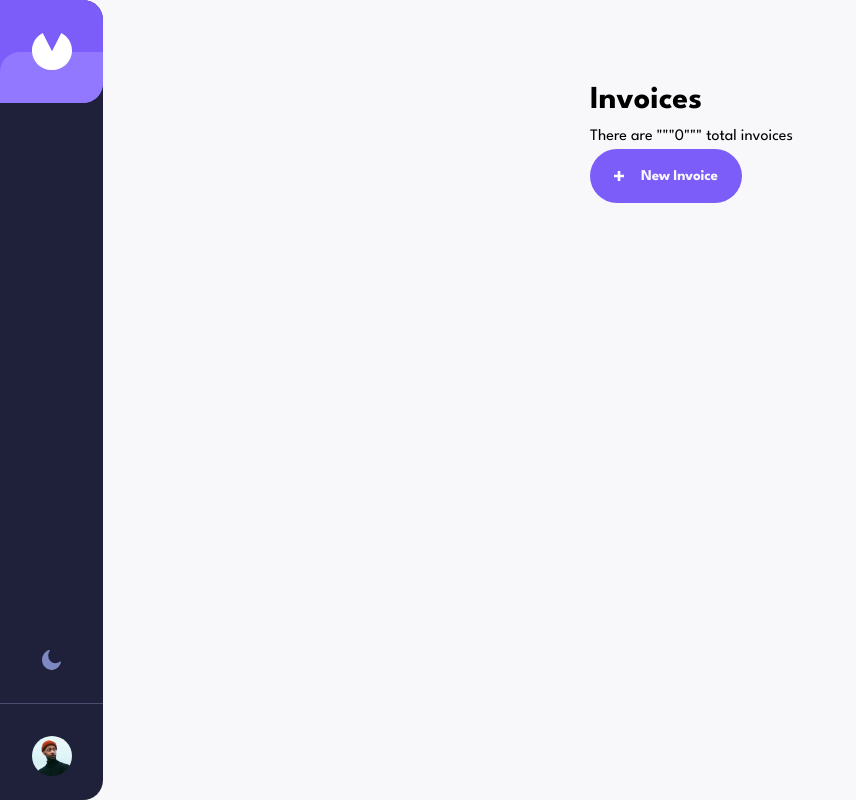
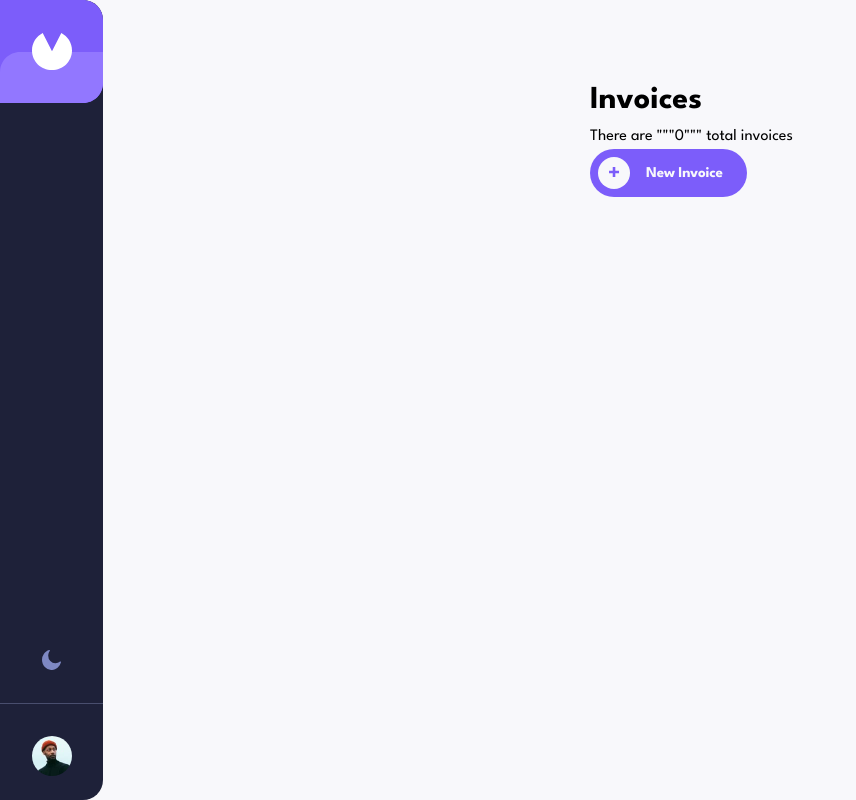
Before and after one commit to KoenCobra/invoice-app, a Vue app: page /invoices in a window 1280 px wide. Shown: the whole page, without its empty margins (0-856 px from the left). Built offline with nearby package versions, Linux system fonts and the light colour scheme.

Commit message:
added conditional icon to btn

```diff
--- a/src/components/AppButton.vue
+++ b/src/components/AppButton.vue
@@ -8,20 +8,22 @@ const props = defineProps({
   },
   isIcon: {
     type: Boolean,
-    default: true
+    default: false
   }
 })
 </script>
 
 <template>
   <button :class="cssClass" class="app-button">
-    <svg v-if="isIcon" width="11" height="11" xmlns="http://www.w3.org/2000/svg">
-      <path
-        d="M6.313 10.023v-3.71h3.71v-2.58h-3.71V.023h-2.58v3.71H.023v2.58h3.71v3.71z"
-        fill="#fff"
-        fill-rule="nonzero"
-      />
-    </svg>
+    <div v-if="isIcon" class="plus-icon">
+      <svg width="11" height="11" xmlns="http://www.w3.org/2000/svg">
+        <path
+          d="M6.313 10.023v-3.71h3.71v-2.58h-3.71V.023h-2.58v3.71H.023v2.58h3.71v3.71z"
+          fill="#7C5DFA"
+          fill-rule="nonzero"
+        />
+      </svg>
+    </div>
     <span>
       {{ text }}
     </span>
@@ -32,7 +34,7 @@ const props = defineProps({
 @import '../assets/sass/variables.scss';
 .app-button {
   border-radius: 100vh;
-  padding: 1rem 1.5rem;
+  padding: 0.8rem 1.5rem;
   display: flex;
   align-items: center;
   gap: 1rem;
@@ -47,5 +49,15 @@ const props = defineProps({
   &.primary {
     background-color: var(--mainPurple);
   }
+
+  .plus-icon {
+    background-color: var(--white);
+    border-radius: 50%;
+    display: grid;
+    place-items: center;
+    width: 32px;
+    height: 32px;
+    margin: -1rem 0 -1rem -1rem;
+  }
 }
 </style>
--- a/src/components/invoices/InvoicesHeader.vue
+++ b/src/components/invoices/InvoicesHeader.vue
@@ -10,7 +10,7 @@ import AppButton from '../AppButton.vue'
     </div>
     <div class="filter-dropdown"></div>
     <div class="new-invoice">
-      <AppButton cssClass="primary" text="New Invoice" />
+      <AppButton cssClass="primary" text="New Invoice" :isIcon="true" />
     </div>
   </div>
 </template>
```
